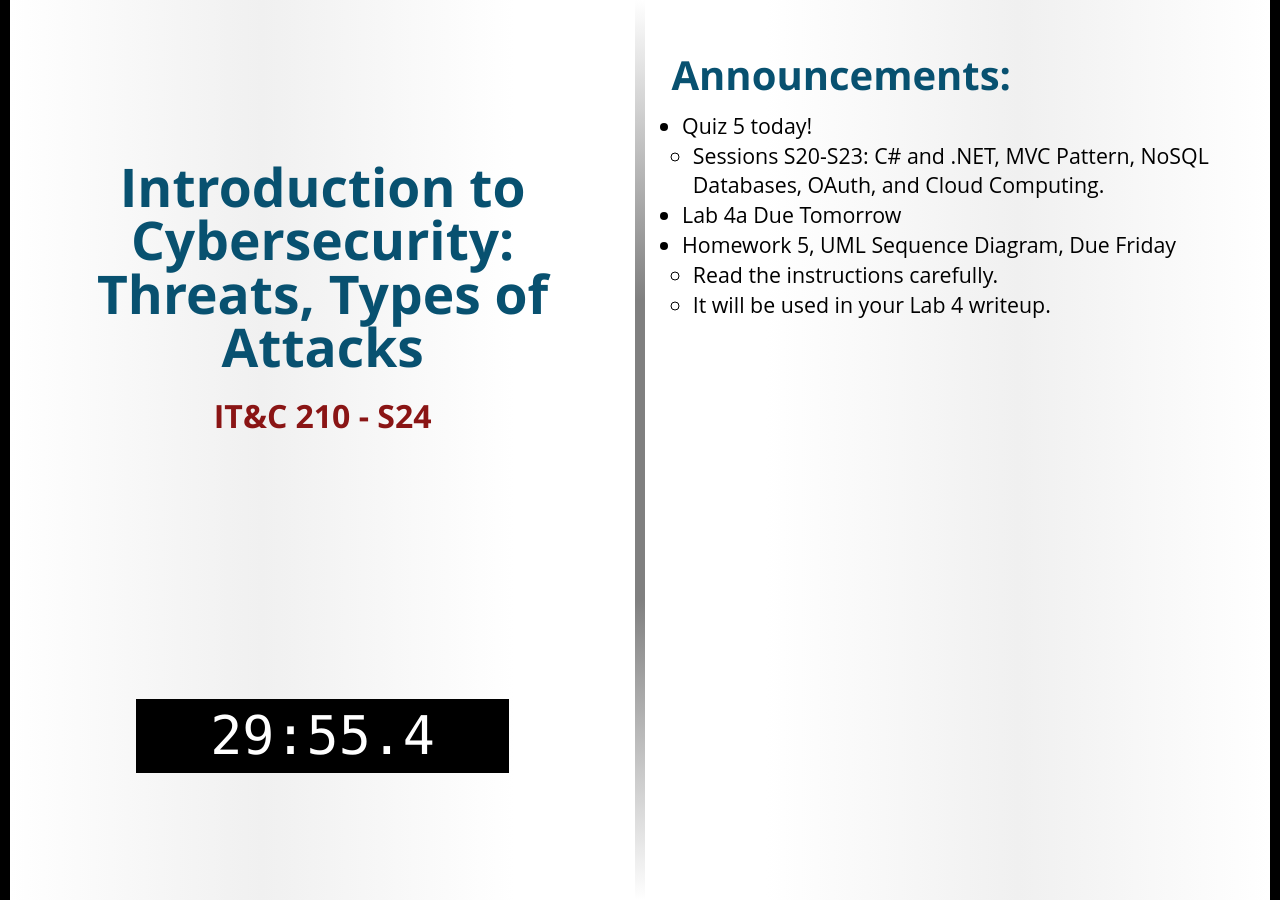
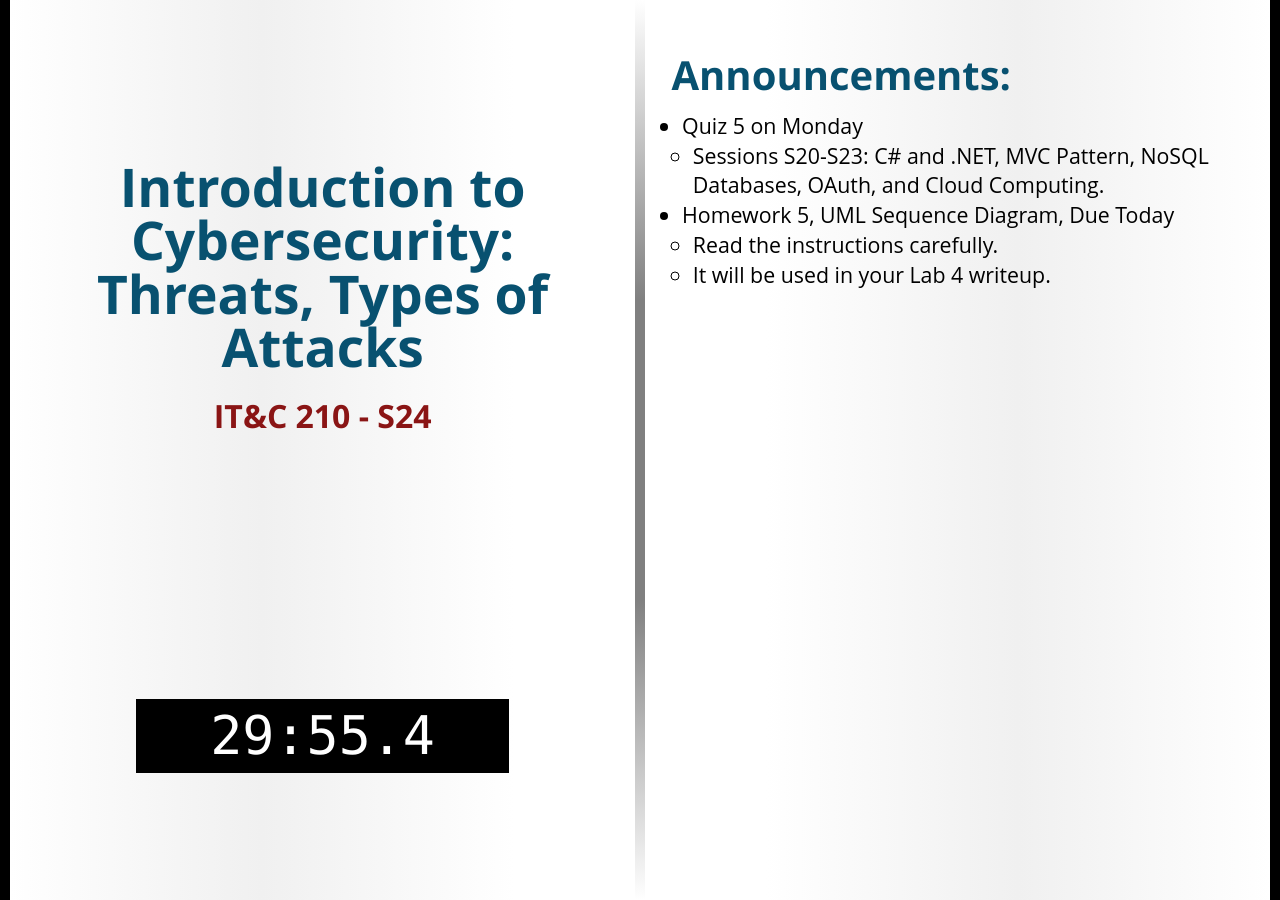
Before and after one commit to BYU-ITC-210/BYU-ITC-210.github.io, a Jekyll site: the page built from _welcome/S24.md, in a window 1280 px wide. Built offline with Jekyll 4.4.1, drawn with Linux system fonts in a browser that asks for light colours; some web fonts are replaced.

Commit message:
Welcome S24

```diff
--- a/_welcome/S24.md
+++ b/_welcome/S24.md
@@ -3,12 +3,10 @@ title: >
   Introduction to Cybersecurity:
   Threats, Types of Attacks
 session: S24
-quiz: protium1
 ---
 
-* Quiz 5 today!
+* Quiz 5 on Monday
     * Sessions S20-S23: C# and .NET, MVC Pattern, NoSQL Databases, OAuth, and Cloud Computing.
-* Lab 4a Due Tomorrow
-* Homework 5, UML Sequence Diagram, Due Friday
+* Homework 5, UML Sequence Diagram, Due Today
     * Read the instructions carefully.
     * It will be used in your Lab 4 writeup.
```
